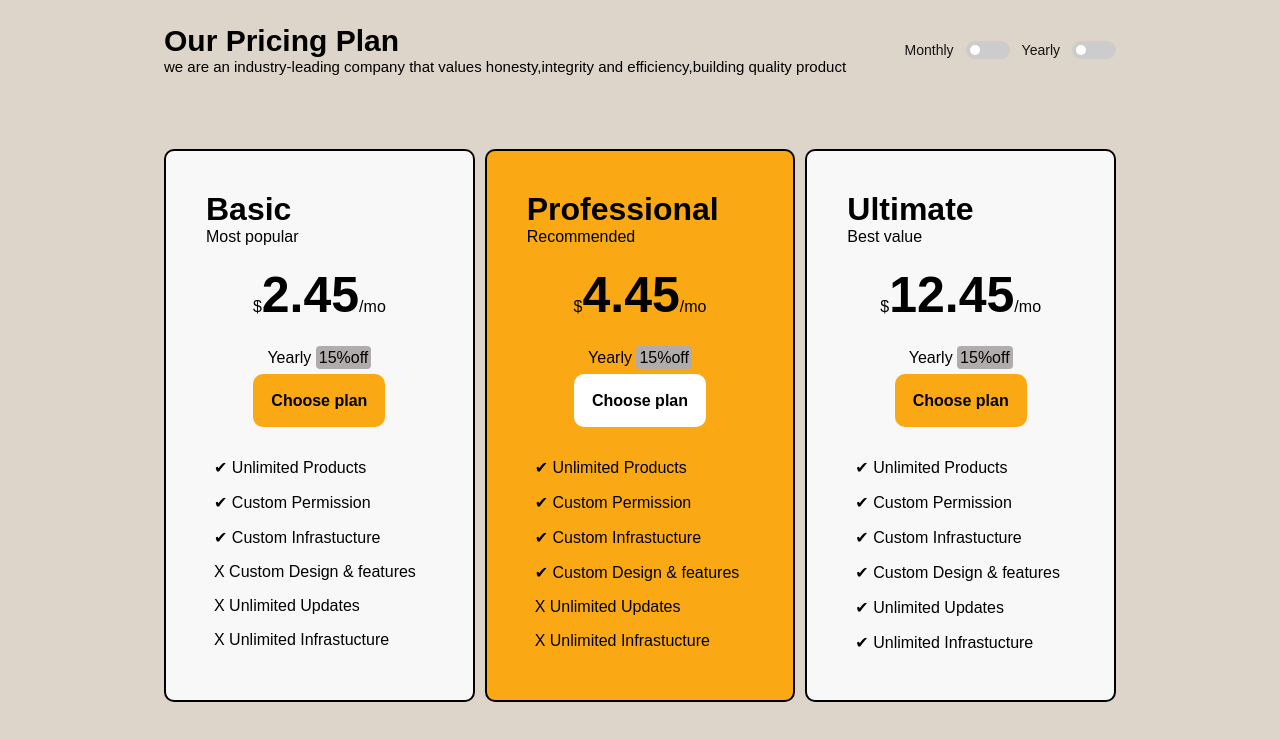
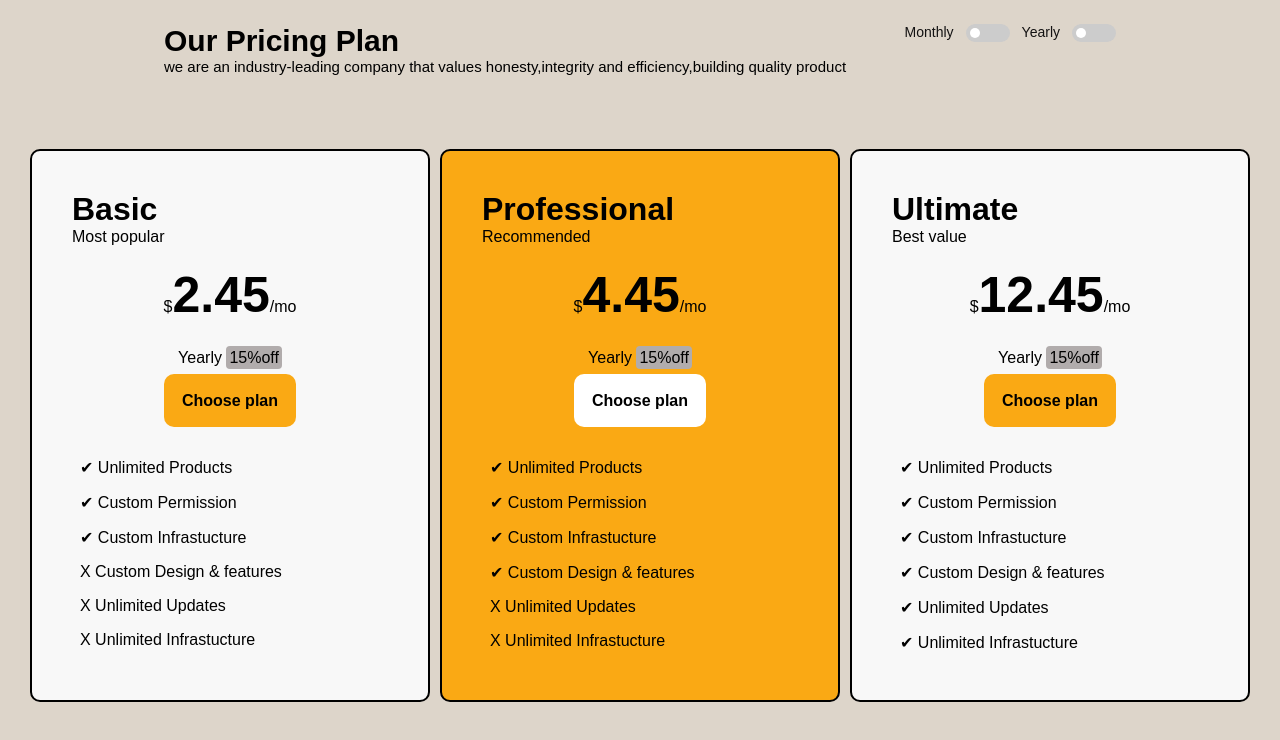
Before and after one commit to christianfilini/htmlcss-pricing-plan, a plain HTML site: page index.html in a window 1280 px wide. Drawn offline with Linux system fonts and the light colour scheme.

Commit message:
aggiunto flex wrap per la visualizzazione responsive

```diff
--- a/style.css
+++ b/style.css
@@ -22,21 +22,22 @@ header {
 
 .container {
     display: flex;
-    align-items: center;
+    justify-content: center;
     gap: 12px;
     color: rgb(19, 18, 18);
     font-size: 14px;
+
 }
 
 
 main {
     display: flex;
     justify-content: center;
-    width: 1000px;
+    /* width: 1000px; */
     padding: 0 24px;
     gap: 10px;
     margin: 0 auto;
-
+    flex-wrap: wrap;
 
     /* per centrare la pagina IMPORTANTE */
 }
@@ -48,6 +49,9 @@ main {
     border-color: black;
     border-radius: 10px;
     padding: 40px;
+    min-width: 250px;
+    max-width: 400px;
+
 }
 
 .prize {
```
